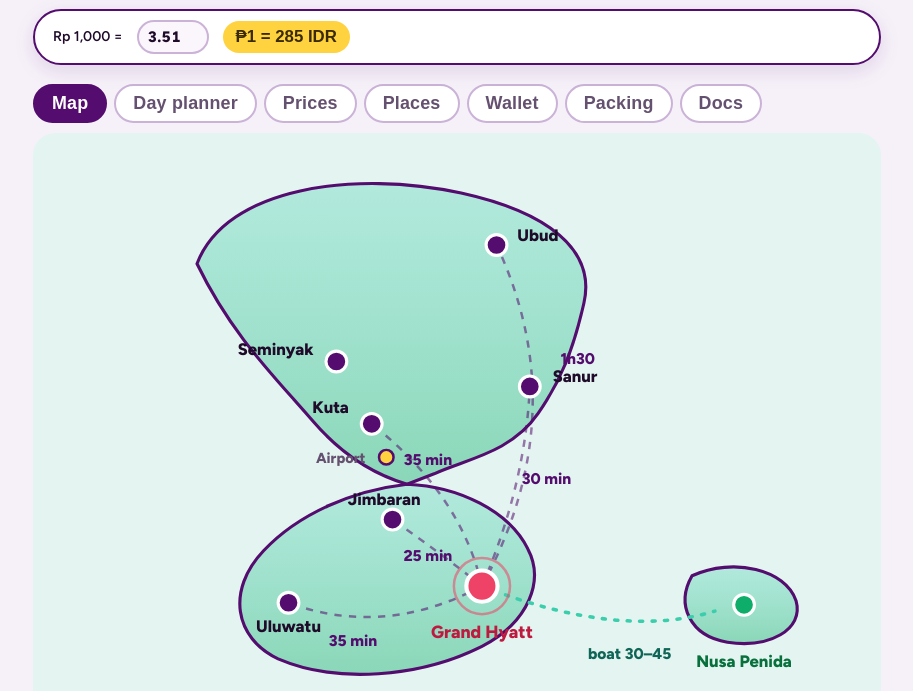
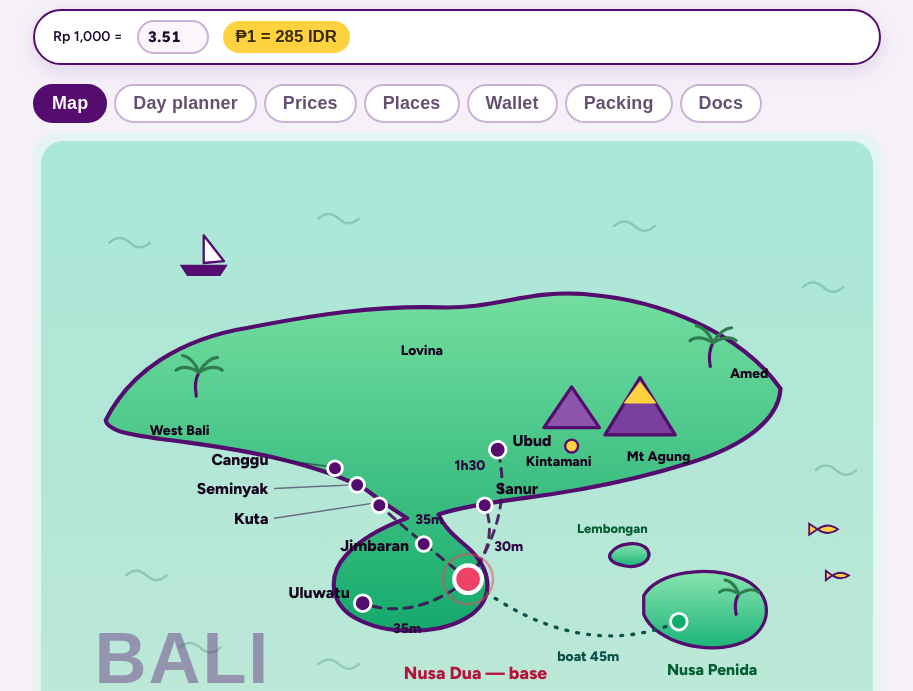
Before and after one commit to ex0cris2/projects, a plain HTML site: page bali-prices/index.html in a window 1280 px wide. Shown: the part 109-800 px from the top of the page, without its empty margins (183-1096 px from the left). Drawn offline with nearby package versions, Linux system fonts and the light colour scheme; a web font is replaced by a local one.

Commit message:
Redraw the map as original illustrated artwork
Whole island rather than the south only, with the Bukit peninsula on its
isthmus, Nusa Penida and Lembongan offshore, volcanoes, palms and a meru.
Routes and drive times run from Nusa Dua.

Crowded west-coast labels (Canggu, Seminyak, Kuta) now use leader lines
out into the sea instead of stacking on the coastline.

Drawn as SVG in the page's own palette; no third-party artwork.

Co-Authored-By: Claude Opus 5 <noreply@anthropic.com>
Claude-Session: https://claude.ai/code/session_016ddP1qBn6JXAxAuw6G5xhY

```diff
--- a/bali-prices/index.html
+++ b/bali-prices/index.html
@@ -261,76 +261,150 @@ td.n,th.n{text-align:right;font-variant-numeric:tabular-nums;white-space:nowrap}
 <!-- ===================== MAP ===================== -->
 <section class="panel" id="p-map">
   <div class="mapwrap">
-    <svg viewBox="0 0 800 580" role="img" aria-label="Hand-drawn map of south Bali with drive times from Nusa Dua">
+    <svg viewBox="0 0 900 620" role="img" aria-label="Illustrated map of Bali with drive times from Nusa Dua">
       <defs>
+        <linearGradient id="sea" x1="0" y1="0" x2="0" y2="1">
+          <stop offset="0%" stop-color="#3BCEAC" stop-opacity=".34"/>
+          <stop offset="100%" stop-color="#0EAD69" stop-opacity=".18"/>
+        </linearGradient>
         <linearGradient id="land" x1="0" y1="0" x2="0" y2="1">
-          <stop offset="0%" stop-color="#3BCEAC" stop-opacity=".30"/>
-          <stop offset="100%" stop-color="#0EAD69" stop-opacity=".42"/>
+          <stop offset="0%" stop-color="#74DEA0"/>
+          <stop offset="100%" stop-color="#15A96C"/>
+        </linearGradient>
+        <linearGradient id="islet" x1="0" y1="0" x2="0" y2="1">
+          <stop offset="0%" stop-color="#8AE4AF"/>
+          <stop offset="100%" stop-color="#1BB47A"/>
         </linearGradient>
       </defs>
 
-      <!-- mainland -->
-      <path d="M150 118 C178 44 302 28 404 50 C486 68 534 104 522 156 C512 200 500 230 478 262
-               C452 300 408 306 378 320 L352 330 C318 320 288 300 262 270 C226 228 184 188 150 118 Z"
-            fill="url(#land)" stroke="#540D6E" stroke-width="3" stroke-linejoin="round"/>
-      <!-- bukit peninsula -->
-      <path d="M352 330 C300 336 248 358 214 394 C178 432 186 478 228 498 C284 522 364 516 424 486
-               C470 462 484 422 468 392 C450 356 402 332 352 330 Z"
-            fill="url(#land)" stroke="#540D6E" stroke-width="3" stroke-linejoin="round"/>
-      <!-- nusa penida -->
-      <path d="M626 418 C666 400 716 412 726 442 C734 470 700 488 660 482 C624 476 610 446 626 418 Z"
-            fill="url(#land)" stroke="#540D6E" stroke-width="3" stroke-linejoin="round"/>
+      <rect x="0" y="0" width="900" height="620" rx="24" fill="url(#sea)"/>
 
-      <!-- routes from base -->
-      <g fill="none" stroke="#540D6E" stroke-width="2.4" stroke-dasharray="7 7" opacity=".55">
-        <path d="M424 428 Q 330 478 238 444"/>
-        <path d="M424 428 Q 384 396 338 364"/>
-        <path d="M424 428 Q 404 340 318 272"/>
-        <path d="M424 428 Q 466 330 470 236"/>
-        <path d="M424 428 Q 514 262 438 100"/>
-      </g>
-      <path d="M424 428 Q 556 480 648 452" fill="none" stroke="#3BCEAC" stroke-width="3.4" stroke-dasharray="3 9" stroke-linecap="round"/>
-
-      <!-- drive-time labels -->
-      <g font-family="Figtree,sans-serif" font-size="15" font-weight="700" fill="#540D6E">
-        <text x="300" y="486" text-anchor="middle">35 min</text>
-        <text x="372" y="404" text-anchor="middle">25 min</text>
-        <text x="372" y="312" text-anchor="middle">35 min</text>
-        <text x="486" y="330" text-anchor="middle">30 min</text>
-        <text x="516" y="214" text-anchor="middle">1h30</text>
-        <text x="566" y="498" text-anchor="middle" fill="#0F6657">boat 30–45</text>
+      <g stroke="#0F6657" stroke-width="2.6" stroke-linecap="round" fill="none" opacity=".24">
+        <path d="M74 110 q11 -10 22 0 t22 0"/>
+        <path d="M300 84 q11 -10 22 0 t22 0"/>
+        <path d="M620 92 q11 -10 22 0 t22 0"/>
+        <path d="M824 158 q11 -10 22 0 t22 0"/>
+        <path d="M92 470 q11 -10 22 0 t22 0"/>
+        <path d="M150 548 q11 -10 22 0 t22 0"/>
+        <path d="M300 566 q11 -10 22 0 t22 0"/>
+        <path d="M838 356 q11 -10 22 0 t22 0"/>
       </g>
 
-      <!-- pins -->
-      <g font-family="Figtree,sans-serif" font-weight="700" font-size="16" fill="#1f0a2a">
-        <circle cx="424" cy="428" r="15" fill="#EE4266" stroke="#fff" stroke-width="4"/>
-        <circle cx="424" cy="428" r="27" fill="none" stroke="#EE4266" stroke-width="2.4" opacity=".55"/>
-        <text x="424" y="478" text-anchor="middle" font-size="17" fill="#BE1A40">Grand Hyatt</text>
+      <!-- Bali: one outline, Bukit peninsula on the isthmus -->
+      <path d="M70 302 C96 250 150 214 224 202 C296 188 360 178 432 180
+               C492 182 528 160 592 166 C668 172 756 206 800 268
+               C798 302 760 330 702 348 C648 365 586 378 524 386
+               C486 391 452 396 430 404 C436 418 448 428 462 440
+               C486 462 492 492 466 512 C436 534 376 536 340 516
+               C312 500 310 470 330 448 C348 428 374 416 396 408
+               C380 398 366 388 350 376 C300 350 232 336 158 326
+               C110 320 72 316 70 302 Z"
+            fill="url(#land)" stroke="#540D6E" stroke-width="4.5" stroke-linejoin="round"/>
 
-        <circle cx="238" cy="444" r="10" fill="#540D6E" stroke="#fff" stroke-width="3"/>
-        <text x="238" y="472" text-anchor="middle">Uluwatu</text>
+      <path d="M616 446 C624 434 648 432 656 442 C662 452 650 462 634 460 C622 458 612 454 616 446 Z"
+            fill="url(#islet)" stroke="#540D6E" stroke-width="3.5" stroke-linejoin="round"/>
+      <path d="M652 492 C666 466 722 458 760 474 C794 490 792 528 760 542 C722 558 664 542 652 512 Z"
+            fill="url(#islet)" stroke="#540D6E" stroke-width="3.5" stroke-linejoin="round"/>
 
-        <circle cx="338" cy="364" r="10" fill="#540D6E" stroke="#fff" stroke-width="3"/>
-        <text x="330" y="350" text-anchor="middle">Jimbaran</text>
+      <g stroke="#540D6E" stroke-width="3.5" stroke-linejoin="round">
+        <path d="M610 318 L648 256 L686 318 Z" fill="#7B3F9D"/>
+        <path d="M630 284 L648 260 L666 284 Z" fill="#FFD23F" stroke="none"/>
+        <path d="M544 310 L574 266 L604 310 Z" fill="#8E55AC"/>
+      </g>
 
-        <circle cx="318" cy="272" r="10" fill="#540D6E" stroke="#fff" stroke-width="3"/>
-        <text x="296" y="262" text-anchor="end">Kuta</text>
+      <g stroke="#2F7D4F" stroke-width="3.4" fill="none" stroke-linecap="round">
+        <g transform="translate(168,276)">
+          <path d="M0 0 q-3 -15 3 -26" stroke="#540D6E"/>
+          <path d="M3 -26 q-16 -9 -25 -2"/><path d="M3 -26 q16 -9 25 -2"/>
+          <path d="M3 -26 q-7 -16 -18 -18"/><path d="M3 -26 q9 -15 20 -16"/>
+        </g>
+        <g transform="translate(724,244)">
+          <path d="M0 0 q-3 -15 3 -26" stroke="#540D6E"/>
+          <path d="M3 -26 q-16 -9 -25 -2"/><path d="M3 -26 q16 -9 25 -2"/>
+          <path d="M3 -26 q-7 -16 -18 -18"/><path d="M3 -26 q9 -15 20 -16"/>
+        </g>
+        <g transform="translate(752,512)">
+          <path d="M0 0 q-3 -13 3 -22" stroke="#540D6E"/>
+          <path d="M3 -22 q-14 -8 -21 -2"/><path d="M3 -22 q14 -8 21 -2"/>
+          <path d="M3 -22 q-6 -14 -15 -15"/>
+        </g>
+      </g>
 
-        <circle cx="284" cy="212" r="10" fill="#540D6E" stroke="#fff" stroke-width="3"/>
-        <text x="262" y="206" text-anchor="end">Seminyak</text>
+      <g transform="translate(176,126)">
+        <path d="M-26 8 L26 8 L18 20 L-18 20 Z" fill="#540D6E"/>
+        <path d="M0 6 L0 -24 L22 4 Z" fill="#fff" stroke="#540D6E" stroke-width="2.5" stroke-linejoin="round"/>
+      </g>
+      <g fill="#FFD23F" stroke="#540D6E" stroke-width="2">
+        <g transform="translate(840,420)"><path d="M0 0 q11 -8 22 0 q-11 8 -22 0 Z"/><path d="M0 0 l-9 -6 v12 Z"/></g>
+        <g transform="translate(856,470)"><path d="M0 0 q9 -6 18 0 q-9 6 -18 0 Z"/><path d="M0 0 l-7 -5 v10 Z"/></g>
+      </g>
 
-        <circle cx="470" cy="236" r="10" fill="#540D6E" stroke="#fff" stroke-width="3"/>
-        <text x="492" y="232">Sanur</text>
+      <!-- routes out of the base -->
+      <g fill="none" stroke="#3E0A52" stroke-width="3.2" stroke-dasharray="9 8" stroke-linecap="round" opacity=".85">
+        <path d="M462 474 Q 404 520 348 500"/>
+        <path d="M462 474 Q 406 430 366 394"/>
+        <path d="M462 474 Q 512 406 494 334"/>
+        <path d="M462 474 Q 496 434 480 394"/>
+      </g>
+      <path d="M462 474 Q 580 566 690 520" fill="none" stroke="#0A5147" stroke-width="3.6"
+            stroke-dasharray="2 10" stroke-linecap="round"/>
 
-        <circle cx="438" cy="100" r="10" fill="#540D6E" stroke="#fff" stroke-width="3"/>
-        <text x="458" y="96">Ubud</text>
+      <!-- leader lines for the crowded west-coast strip -->
+      <g stroke="#2E0640" stroke-width="1.6" opacity=".55">
+        <path d="M252 344 L310 352"/>
+        <path d="M252 376 L336 372"/>
+        <path d="M252 408 L358 392"/>
+      </g>
 
-        <circle cx="332" cy="304" r="7" fill="#FFD23F" stroke="#540D6E" stroke-width="2.4"/>
-        <text x="312" y="310" text-anchor="end" font-size="14" fill="#64506f">Airport</text>
+      <g font-family="Figtree,sans-serif" font-size="15" font-weight="800" fill="#2E0640">
+        <text x="396" y="532" text-anchor="middle">35m</text>
+        <text x="420" y="414" text-anchor="middle">35m</text>
+        <text x="464" y="356" text-anchor="middle">1h30</text>
+        <text x="506" y="444" text-anchor="middle">30m</text>
+        <text x="592" y="562" text-anchor="middle" fill="#0A5147">boat 45m</text>
+      </g>
 
-        <circle cx="676" cy="446" r="10" fill="#0EAD69" stroke="#fff" stroke-width="3"/>
-        <text x="676" y="506" text-anchor="middle" fill="#07703C">Nusa Penida</text>
+      <g font-family="Figtree,sans-serif" font-weight="700" font-size="17" fill="#17061f">
+        <circle cx="462" cy="474" r="15" fill="#EE4266" stroke="#fff" stroke-width="4.5"/>
+        <circle cx="462" cy="474" r="27" fill="none" stroke="#EE4266" stroke-width="2.6" opacity=".5"/>
+        <text x="470" y="582" text-anchor="middle" font-size="19" font-weight="800" fill="#B4143C">Nusa Dua — base</text>
+
+        <circle cx="318" cy="354" r="8" fill="#540D6E" stroke="#fff" stroke-width="3"/>
+        <text x="246" y="350" text-anchor="end">Canggu</text>
+
+        <circle cx="342" cy="372" r="8" fill="#540D6E" stroke="#fff" stroke-width="3"/>
+        <text x="246" y="382" text-anchor="end">Seminyak</text>
+
+        <circle cx="366" cy="394" r="8" fill="#540D6E" stroke="#fff" stroke-width="3"/>
+        <text x="246" y="414" text-anchor="end">Kuta</text>
+
+        <circle cx="414" cy="436" r="8" fill="#540D6E" stroke="#fff" stroke-width="3"/>
+        <text x="398" y="444" text-anchor="end">Jimbaran</text>
+
+        <circle cx="348" cy="500" r="9" fill="#540D6E" stroke="#fff" stroke-width="3"/>
+        <text x="334" y="494" text-anchor="end">Uluwatu</text>
+
+        <circle cx="480" cy="394" r="8" fill="#540D6E" stroke="#fff" stroke-width="3"/>
+        <text x="492" y="382">Sanur</text>
+
+        <circle cx="494" cy="334" r="9" fill="#540D6E" stroke="#fff" stroke-width="3"/>
+        <text x="510" y="330">Ubud</text>
+
+        <circle cx="574" cy="330" r="7" fill="#FFD23F" stroke="#540D6E" stroke-width="2.6"/>
+        <text x="560" y="352" text-anchor="middle" font-size="15">Kintamani</text>
+
+        <text x="668" y="346" text-anchor="middle" font-size="15">Mt Agung</text>
+        <text x="412" y="232" text-anchor="middle" font-size="15">Lovina</text>
+        <text x="766" y="256" text-anchor="middle" font-size="15">Amed</text>
+        <text x="150" y="318" text-anchor="middle" font-size="15">West Bali</text>
+
+        <circle cx="690" cy="520" r="9" fill="#0EAD69" stroke="#fff" stroke-width="3"/>
+        <text x="726" y="578" text-anchor="middle" font-size="17" fill="#055E33">Nusa Penida</text>
+        <text x="618" y="424" text-anchor="middle" font-size="14" fill="#055E33">Lembongan</text>
       </g>
+
+      <text x="58" y="586" font-family="Darker Grotesque,sans-serif" font-size="78" font-weight="900"
+            fill="#540D6E" opacity=".38" letter-spacing="2">BALI</text>
     </svg>
   </div>
   <div class="legend">
```
